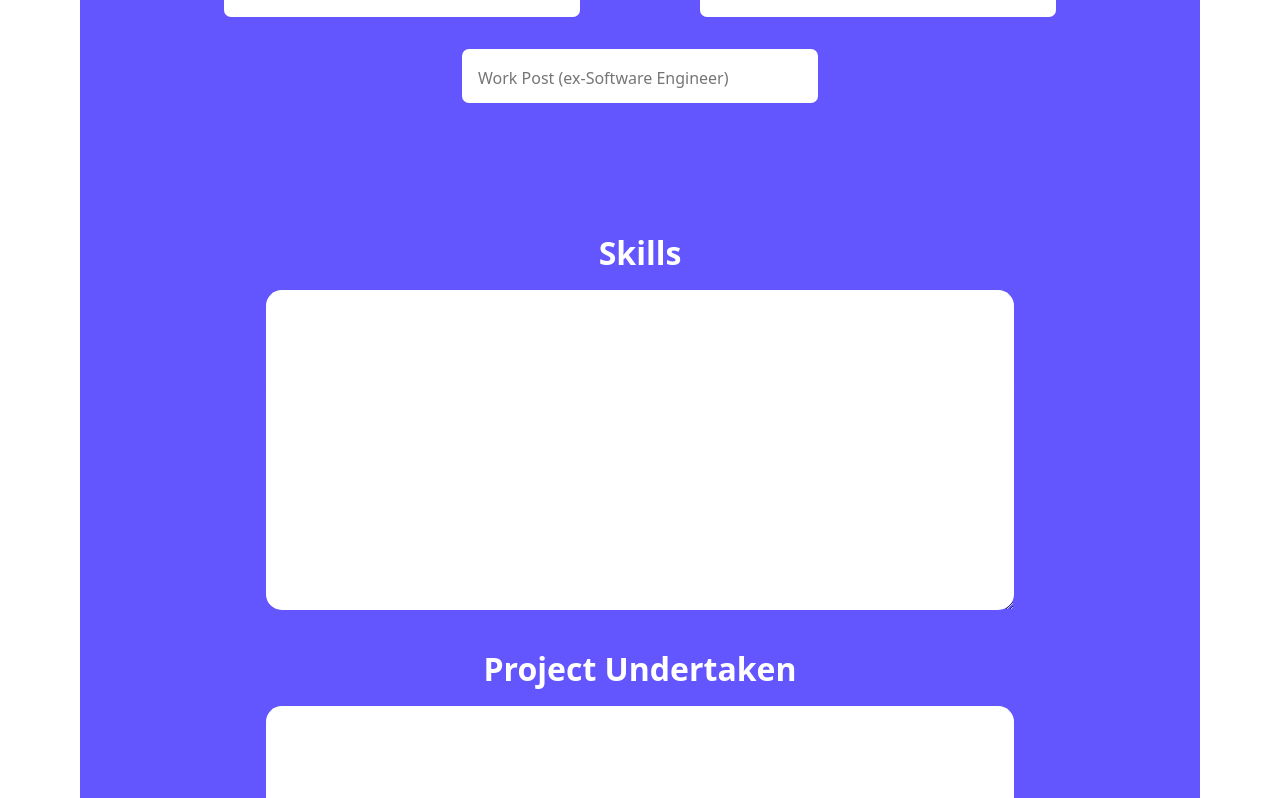
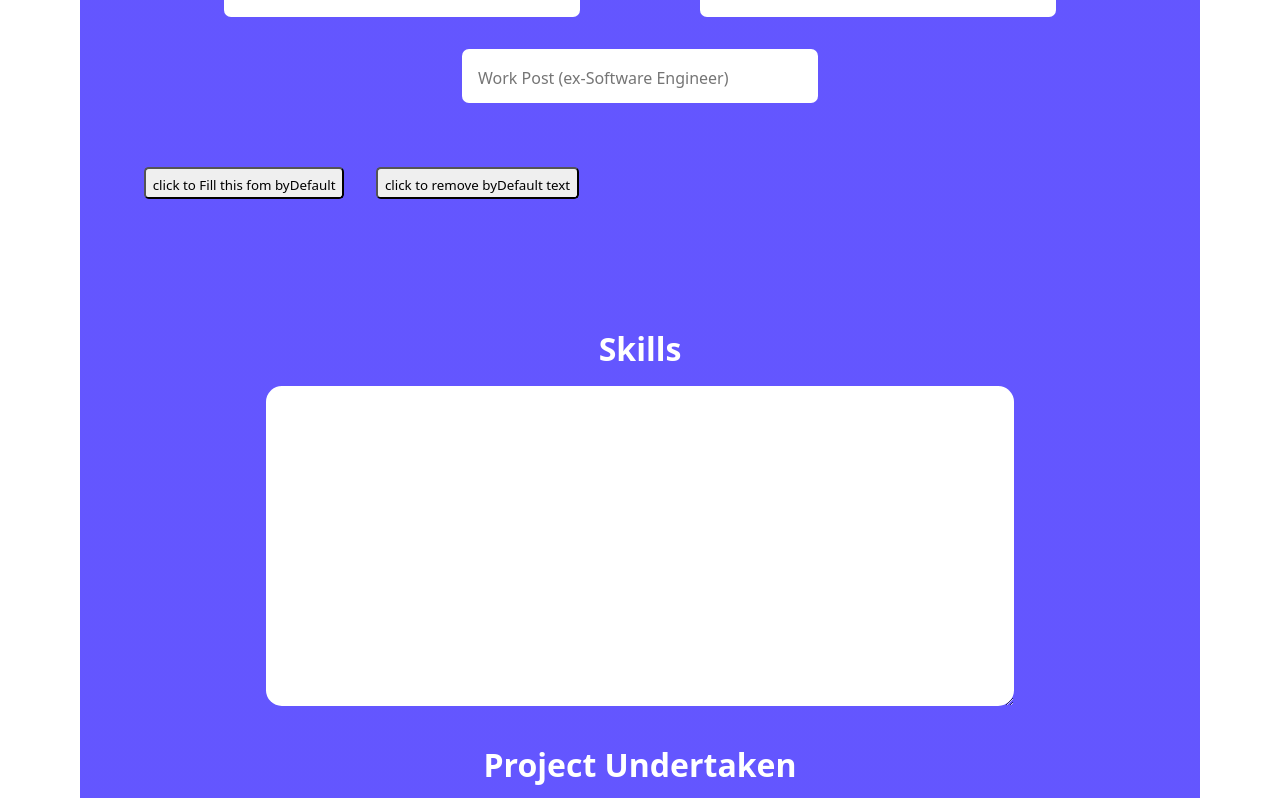
Before and after one commit to soumen974/WorkFolio, a React (Create React App) app: page / in a window 1280 px wide. Shown: the part 882-1680 px from the top of the page. Built offline with nearby package versions, Linux system fonts and the light colour scheme.

Commit message:
adding defaut value added button to the text area

```diff
--- a/src/Components/FormResume.css
+++ b/src/Components/FormResume.css
@@ -253,6 +253,29 @@ background: linear-gradient(9deg, rgba(26, 6, 255, 0.63) 50.96%, rgba(26, 6, 255
 }
 
 
+.default-massaging-passing{
+    text-align: center;
+    /* justify-content: center; */
+    /* margin-top: 2rem; */
+    /* background-color: greenyellow; */
+    padding: 2rem;
+    border-radius: 0.3rem;
+    display: flex;
+    flex-wrap: wrap;
+    gap: 2rem;
+    position: relative;
+
+
+}
+.default-massaging-passing button{
+    height: 2rem;
+    /* width:12vh ; */
+    padding: 0.42rem;
+    /* background-color: skyblue; */
+    border-radius: 0.3rem;
+
+}
+
 
 @media (max-width:1160px) {
     .Contacts-Links{
--- a/src/Components/FormResume.jsx
+++ b/src/Components/FormResume.jsx
@@ -11,13 +11,57 @@ export default function FormResume() {
   const [ defaultGh , setdefaultGh]=useState();
   const [ defaultLoc , setdefaultLoc]=useState();
 
+  const [defaultSkills , setdefaultSkills]=useState();
+  const [defaultProject ,setdefaultProject]=useState();
+  const[defaultEducation , setdefaultEducation]=useState();
+  const[defaultAchivement,setdefaultAchivement]=useState()
+  const[defaultDomain, setdefaultDomain]=useState();
+
+
 
   const  defaultDetails=()=>{
     setdefaultMob("9874563210")
-    setdefaultMail("'WorkFolio@gmail.com'")
-    setdefaultLnkdIn("'https://workFolio/linkedIn.com'")
+    setdefaultMail("WorkFolio@gmail.com")
+    setdefaultLnkdIn("https://workFolio/linkedIn.com")
     setdefaultGh('https://workFolio.Github.com')
     setdefaultLoc("Delhi,India")
+
+    setdefaultSkills(
+      " Technical : C, JAVA, HTML, CSS, JS, REACT.JS, MYSQL,ANDROID, GIT & GITHUB, FIGMA.");
+
+
+    setdefaultProject(
+      " Cube E-commers website frontend  : This is a Rubik’s cube selling website , that helps buyers to get their best handy Rubik’s cube ");
+
+
+    setdefaultEducation(
+      " B.Tech | Centurion University and Technology |(year-year)    Class XII (PCM) | ABC School |(year)  Class X | XYZ  School |(year)");
+
+
+
+
+    setdefaultAchivement("Whats your achivements !");
+    setdefaultDomain("Software Technology ");
+
+
+    // console.log("Default massage added", Math.random())
+  }
+
+  const RemovedefaultDetails =()=>{
+
+
+    setdefaultMob("")
+    setdefaultMail("")
+    setdefaultLnkdIn("")
+    setdefaultGh('')
+    setdefaultLoc("")
+
+    setdefaultSkills(" ");
+    setdefaultProject(" ");
+    setdefaultEducation("");
+    setdefaultAchivement("");
+    setdefaultDomain(" ");
+
   }
 
   return (
@@ -90,21 +134,27 @@ export default function FormResume() {
 
             </div>
 
+            <div className="default-massaging-passing">
+                <button onClick={defaultDetails}>click to Fill this fom byDefault</button>
+                <button onClick={RemovedefaultDetails}>click to remove byDefault text</button>
+
+            </div>
+
             <div className="Rest-big-details">
               <h1>Skills</h1>
-              <textarea/>
+              <textarea defaultValue={defaultSkills}/>
 
               <h1>Project Undertaken</h1>
-              <textarea/>
+              <textarea defaultValue={defaultProject}/>
 
               <h1>Education</h1>
-              <textarea/>
+              <textarea defaultValue={defaultEducation}/>
 
               <h1>Achievement / Industry certification / Recognition</h1>
-              <textarea/>
+              <textarea defaultValue={defaultAchivement}/>
 
               <h1>Domain Expertise</h1>
-              <textarea/>
+              <textarea defaultValue={defaultDomain}/>
 
 
 
@@ -130,11 +180,11 @@ export default function FormResume() {
 
                       <div className="link-inputs">
 
-                          <input defaultValue={defaultMob}/>
-                          <input defaultValue={defaultMail}/>
-                          <input defaultValue= {defaultLnkdIn}/>
-                          <input defaultValue= {defaultGh}/>
-                          <input  defaultValue={defaultLoc} />
+                          <input placeholder='Mobile no' defaultValue={defaultMob}/>
+                          <input  placeholder='Mail id'defaultValue={defaultMail}/>
+                          <input  placeholder='Linkedin profile link' defaultValue= {defaultLnkdIn}/>
+                          <input  placeholder='Github Link' defaultValue= {defaultGh}/>
+                          <input  placeholder='Location' defaultValue={defaultLoc} />
 
                       </div>
 
@@ -161,7 +211,7 @@ export default function FormResume() {
             </div>
 
             <div className="download-resume-dv">
-              <div className="Download_button" onClick={defaultDetails}>
+              <div className="Download_button">
               <h2>Download Resume  </h2>
               <img src={ResumeFileIcon} alt='reume download'/>
 
```
